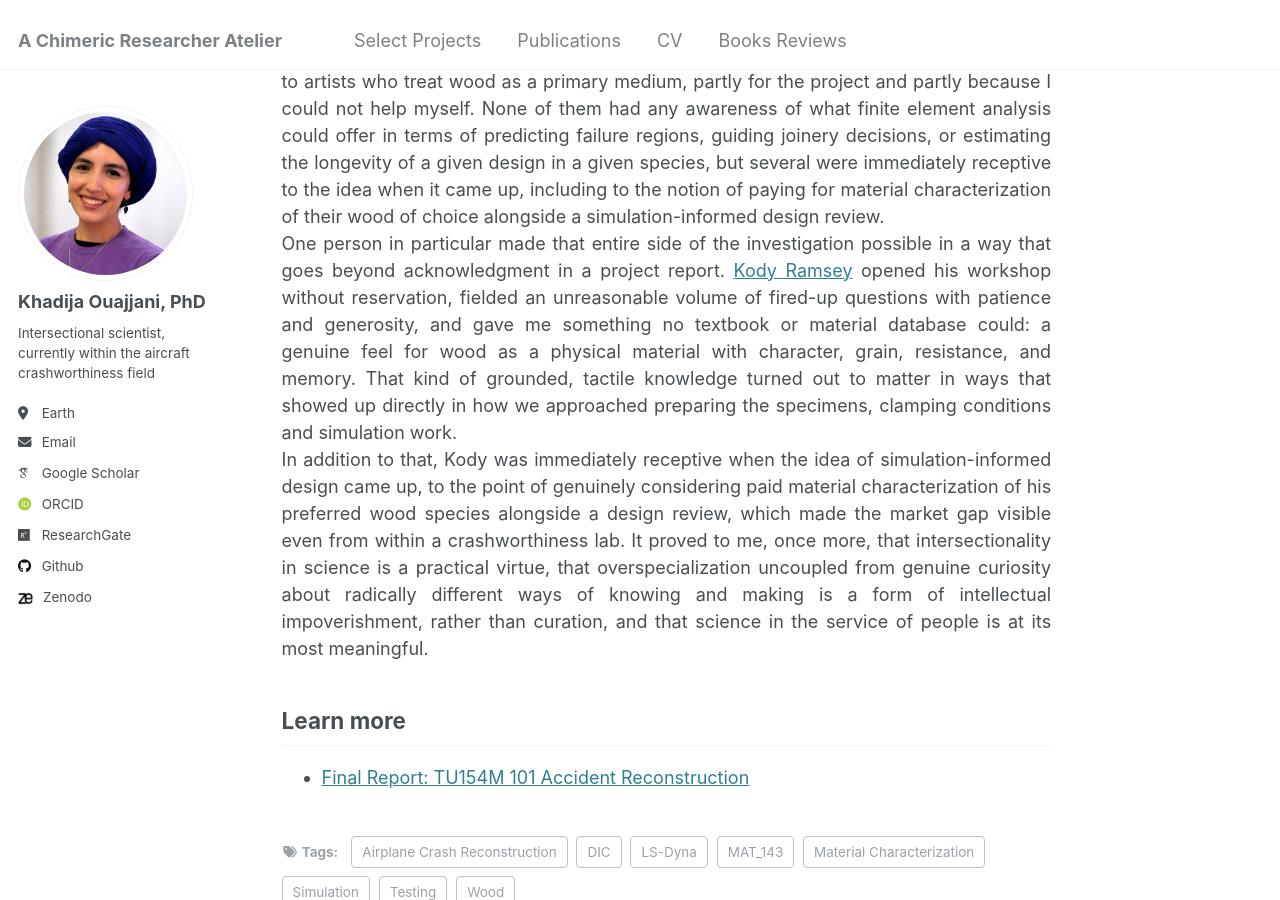
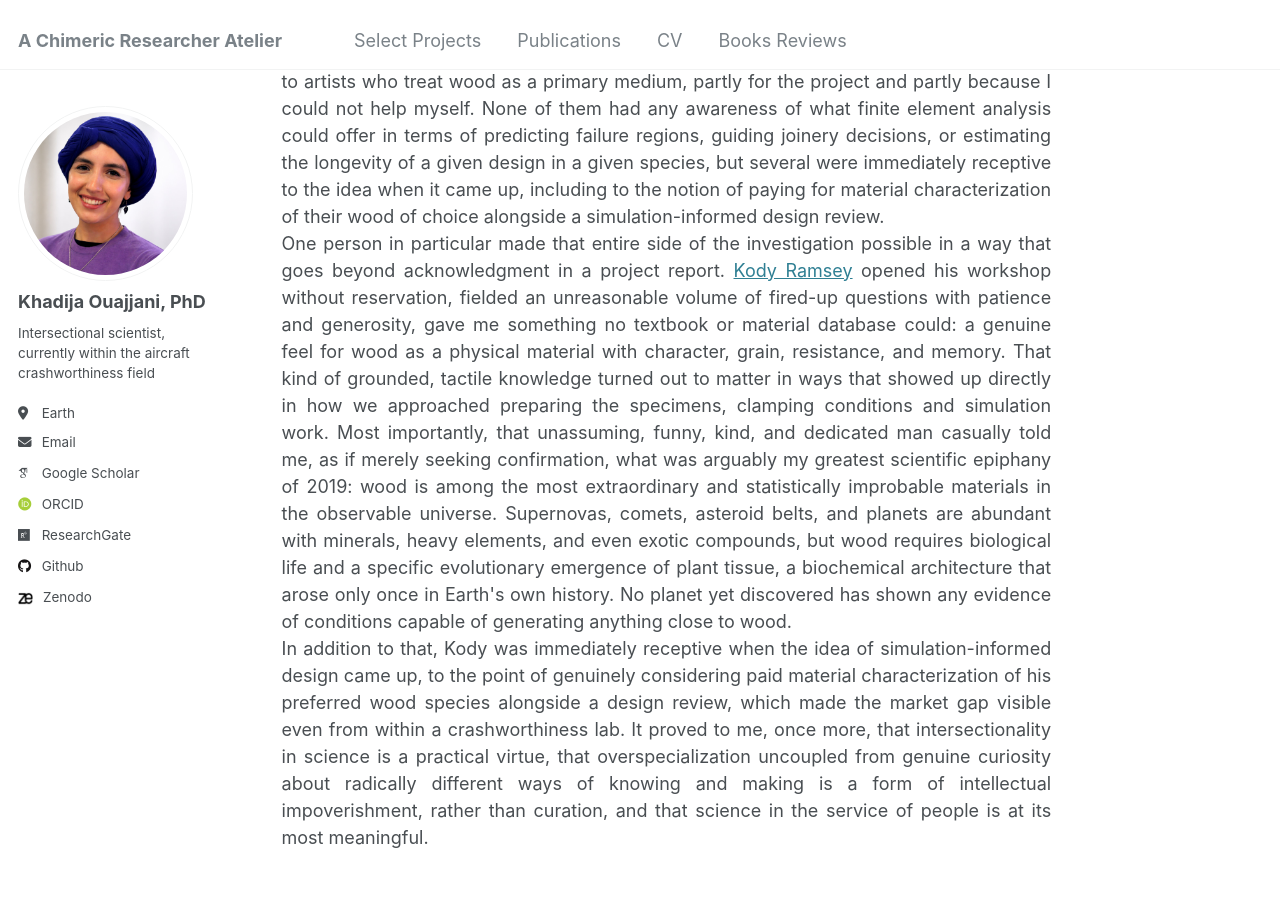
Before and after one commit to drko-curius/drko-curius.github.io, a Jekyll site: the page built from _posts/2020-12-25-WoodSelectedProject.md, in a window 1280 px wide and 900 px high, scrolled down 1653 px. Built offline with Jekyll 4.4.1, drawn with Linux system fonts in a browser that asks for light colours; some web fonts are replaced.

Commit message:
Update 2020-12-25-WoodSelectedProject.md

```diff
--- a/_posts/2020-12-25-WoodSelectedProject.md
+++ b/_posts/2020-12-25-WoodSelectedProject.md
@@ -38,7 +38,7 @@ The project also surfaced a question that was raised but never formally resolved
 
 Given my lack of prior experience with wood and the curiosity that tends to follow me into every new domain, the project pulled me into the world of woodworking well beyond the lab. I spent time with local Wichita practitioners ranging from hobbyists and tradespeople to artists who treat wood as a primary medium, partly for the project and partly because I could not help myself. None of them had any awareness of what finite element analysis could offer in terms of predicting failure regions, guiding joinery decisions, or estimating the longevity of a given design in a given species, but several were immediately receptive to the idea when it came up, including to the notion of paying for material characterization of their wood of choice alongside a simulation-informed design review. <br/>
 
-One person in particular made that entire side of the investigation possible in a way that goes beyond acknowledgment in a project report. <a href="https://www.instagram.com/ramkohandmade/">Kody Ramsey</a> opened his workshop without reservation, fielded an unreasonable volume of fired-up questions with patience and generosity, and gave me something no textbook or material database could: a genuine feel for wood as a physical material with character, grain, resistance, and memory. That kind of grounded, tactile knowledge turned out to matter in ways that showed up directly in how we approached preparing the specimens, clamping conditions and simulation work. <br/>
+One person in particular made that entire side of the investigation possible in a way that goes beyond acknowledgment in a project report. <a href="https://www.instagram.com/ramkohandmade/">Kody Ramsey</a> opened his workshop without reservation, fielded an unreasonable volume of fired-up questions with patience and generosity, gave me something no textbook or material database could: a genuine feel for wood as a physical material with character, grain, resistance, and memory. That kind of grounded, tactile knowledge turned out to matter in ways that showed up directly in how we approached preparing the specimens, clamping conditions and simulation work. Most importantly, that unassuming, funny, kind, and dedicated man casually told me, as if merely seeking confirmation, what was arguably my greatest scientific epiphany of 2019: wood is among the most extraordinary and statistically improbable materials in the observable universe. Supernovas, comets, asteroid belts, and planets are abundant with minerals, heavy elements, and even exotic compounds, but wood requires biological life and a specific evolutionary emergence of plant tissue, a biochemical architecture that arose only once in Earth's own history. No planet yet discovered has shown any evidence of conditions capable of generating anything close to wood.<br/>
 
 In addition to that, Kody was immediately receptive when the idea of simulation-informed design came up, to the point of genuinely considering paid material characterization of his preferred wood species alongside a design review, which made the market gap visible even from within a crashworthiness lab. It proved to me, once more, that intersectionality in science is a practical virtue, that overspecialization uncoupled from genuine curiosity about radically different ways of knowing and making is a form of intellectual impoverishment, rather than curation, and that science in the service of people is at its most meaningful. <br/>
 
```
